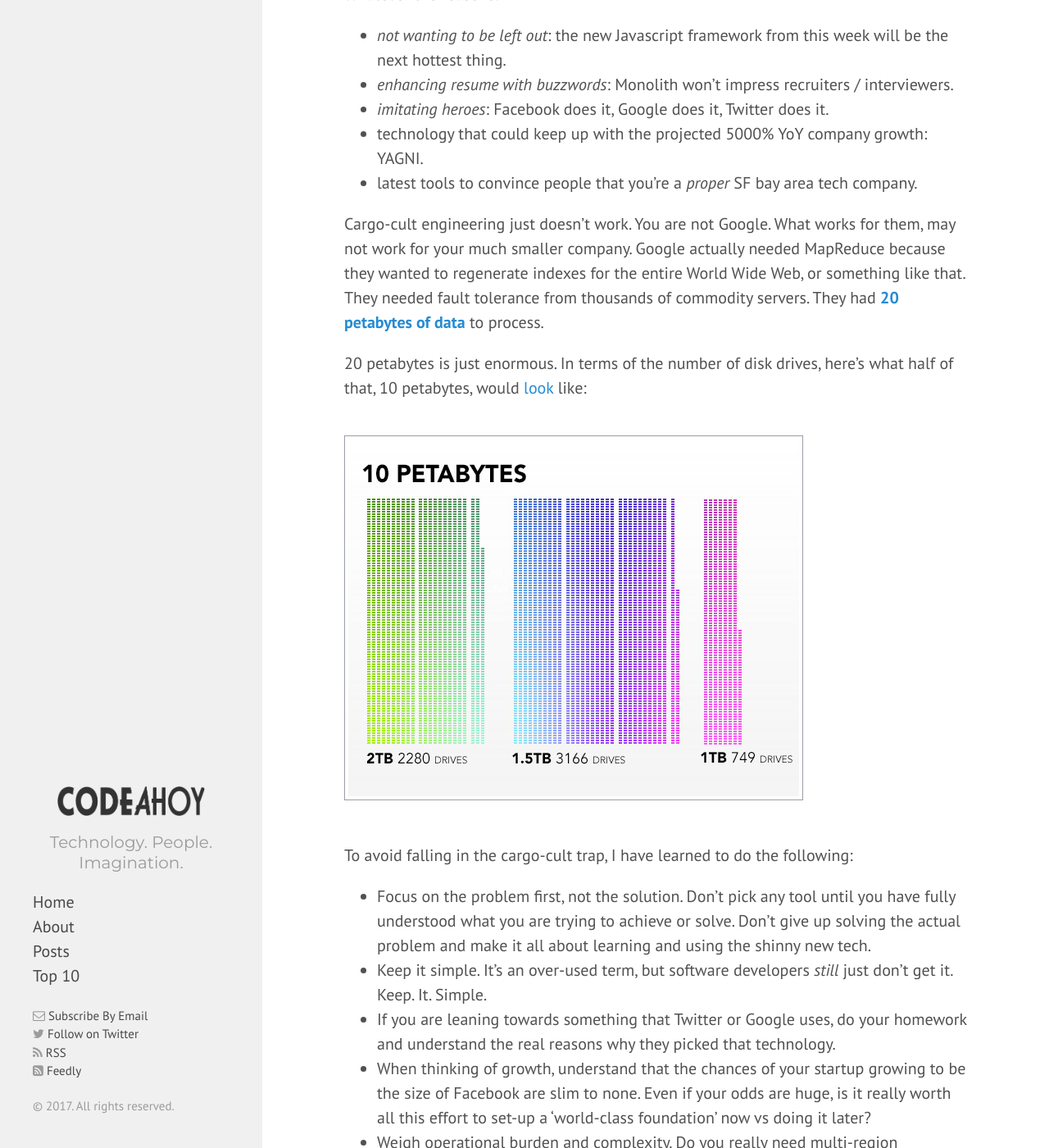
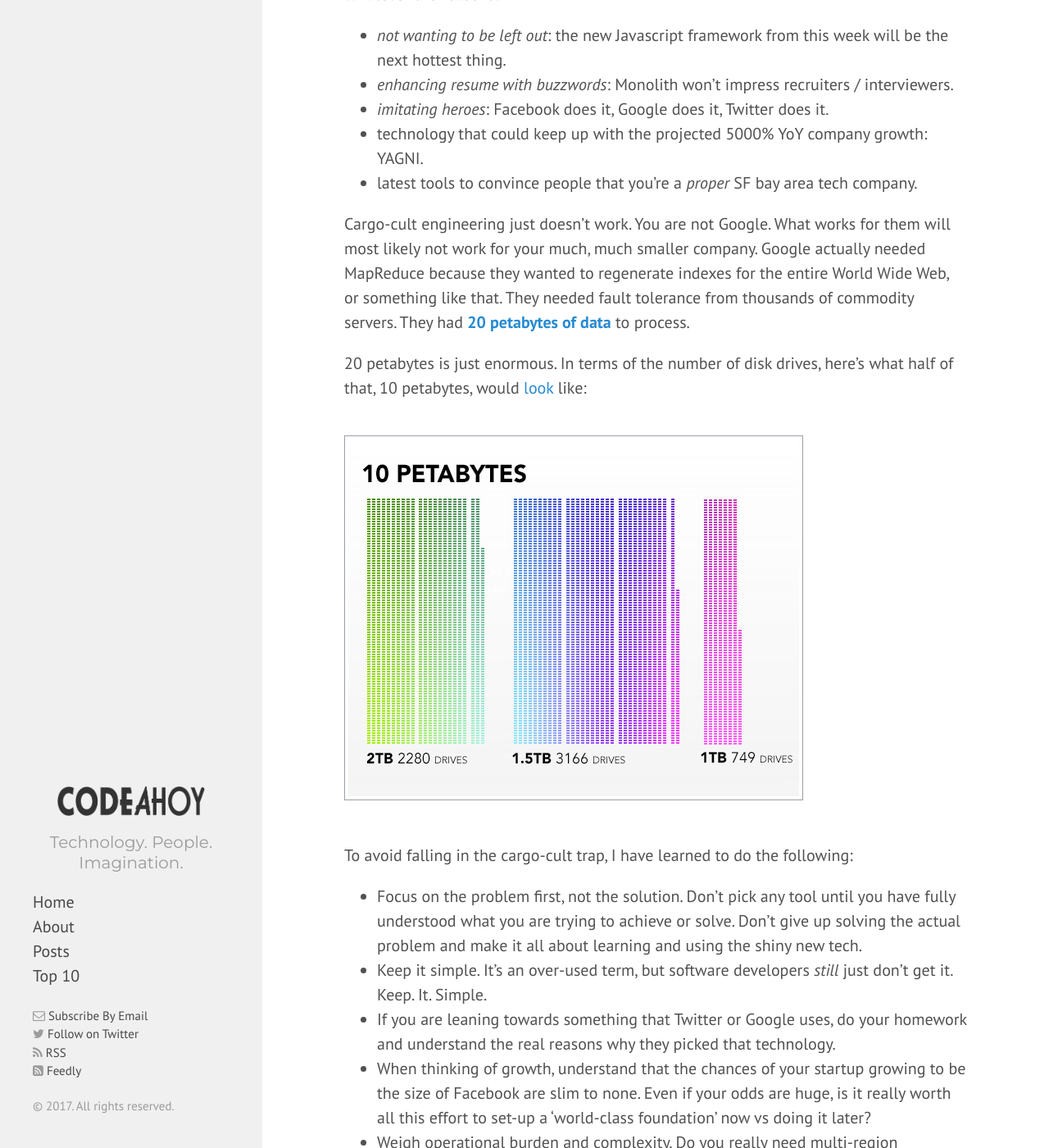
Before and after one commit to talk2viren/umermansoor.github.io, a Jekyll site: the page built from _posts/2017-08-19-yagni-cargo-cult-and-overengineering-the-planes-wont-land-just-because-you-built-a-runway-in-your-backyard.md, in a window 1280 px wide and 1400 px high, scrolled down 5505 px. Shown: the whole window at 82% size. Built offline with Jekyll 4.4.1, drawn with Linux system fonts in a browser that asks for light colours; nearby versions of some CDN libraries; a script that is not in the unit is left out; comment, search, counter and statistics services are not loaded; some of the changed text lies outside the part shown.

Commit message:
grammar and spelling from readers email

```diff
--- a/_posts/2017-08-19-yagni-cargo-cult-and-overengineering-the-planes-wont-land-just-because-you-built-a-runway-in-your-backyard.md
+++ b/_posts/2017-08-19-yagni-cargo-cult-and-overengineering-the-planes-wont-land-just-because-you-built-a-runway-in-your-backyard.md
@@ -11,7 +11,7 @@
 
 <!--more-->
 
-Around the same time, I had started hearing and reading about the shinny, new technology that was going to change the way we use databases. The *NoSQL* movement was gaining momentum. I was reading blogs about how MongoDB is big time outperforming ancient, [non web scale](https://www.youtube.com/watch?v=b2F-DItXtZs) relational databases.
+Around the same time, I had started hearing and reading about the shiny, new technology that was going to change the way we use databases. The *NoSQL* movement was gaining momentum. I was reading blogs about how MongoDB is big time outperforming ancient, [non web scale](https://www.youtube.com/watch?v=b2F-DItXtZs) relational databases.
 
 After the lecture, being a smart-ass that I'm, I asked my professor:
 
@@ -114,7 +114,7 @@
 - technology that could keep up with the projected 5000% YoY company growth: YAGNI.
 - latest tools to convince people that you're a *proper* SF bay area tech company.
 
-Cargo-cult engineering just doesn't work. You are not Google. What works for them, may not work for your much smaller company. Google actually needed MapReduce because they wanted to regenerate indexes for the entire World Wide Web, or something like that. They needed fault tolerance from thousands of commodity servers. They had **[20 petabytes of data](https://www.usenix.org/legacy/event/osdi08/tech/full_papers/zaharia/zaharia_html/index.html)** to process.
+Cargo-cult engineering just doesn't work. You are not Google. What works for them will most likely not work for your much, much smaller company. Google actually needed MapReduce because they wanted to regenerate indexes for the entire World Wide Web, or something like that. They needed fault tolerance from thousands of commodity servers. They had **[20 petabytes of data](https://www.usenix.org/legacy/event/osdi08/tech/full_papers/zaharia/zaharia_html/index.html)** to process.
 
 20 petabytes is just enormous. In terms of the number of disk drives, here's what half of that, 10 petabytes, would [look](https://www.backblaze.com/blog/10-petabytes-visualized/) like:
 
@@ -122,7 +122,7 @@
 
 To avoid falling in the cargo-cult trap, I have learned to do the following:
 
-- Focus on the problem first, not the solution. Don't pick any tool until you have fully understood what you are trying to achieve or solve. Don't give up solving the actual problem and make it all about learning and using the shinny new tech.
+- Focus on the problem first, not the solution. Don't pick any tool until you have fully understood what you are trying to achieve or solve. Don't give up solving the actual problem and make it all about learning and using the shiny new tech.
 - Keep it simple. It's an over-used term, but software developers *still* just don't get it. Keep. It. Simple.
 - If you are leaning towards something that Twitter or Google uses, do your homework and understand the real reasons why they picked that technology.
 - When thinking of growth, understand that the chances of your startup growing to be the size of Facebook are slim to none. Even if your odds are huge, is it really worth all this effort to set-up a 'world-class foundation' now vs doing it later?
```
Also changed, not shown: other parts of _posts/2017-08-19-yagni-cargo-cult-and-overengineering-the-planes-wont-land-just-because-you-built-a-runway-in-your-backyard.md (+3 -3 lines).
